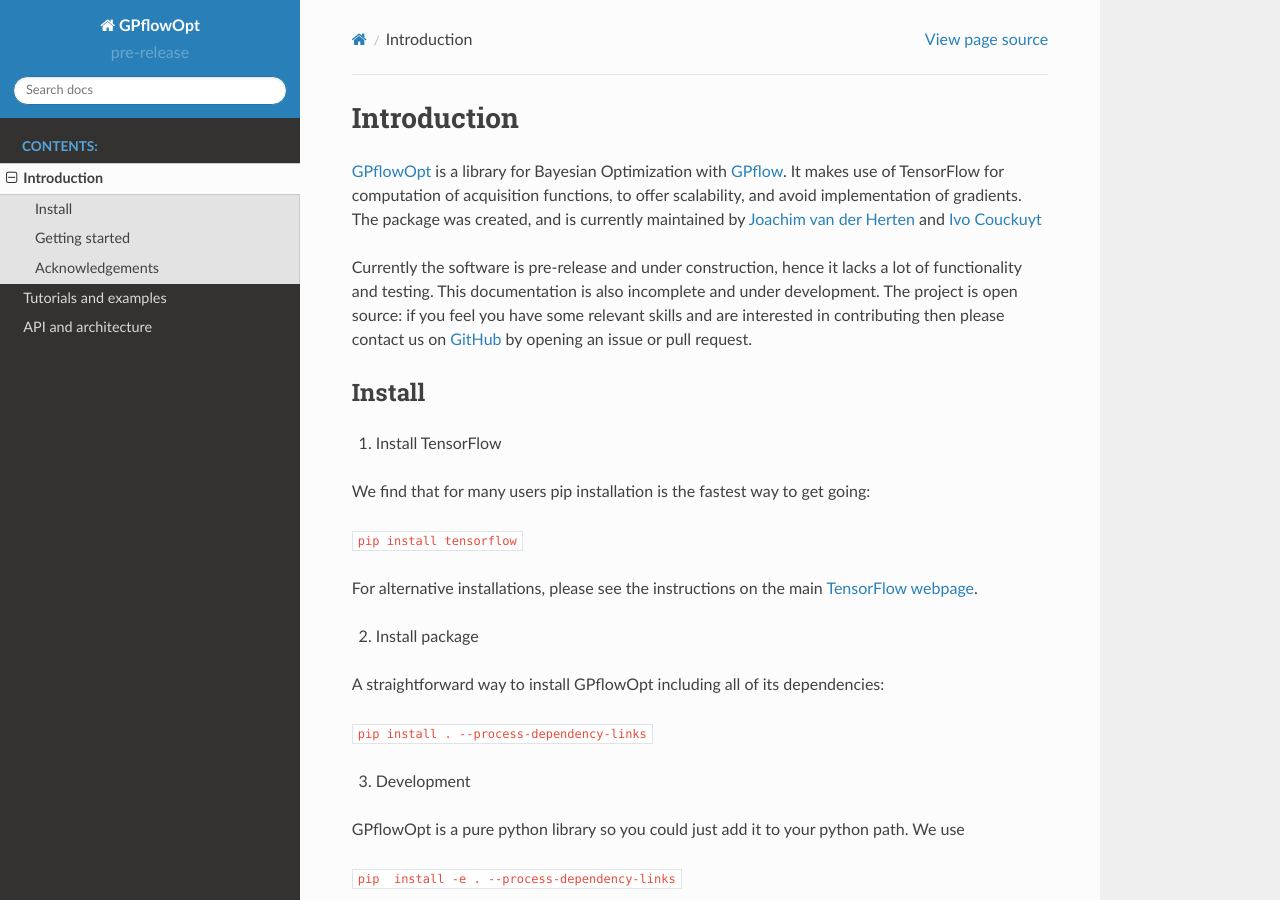
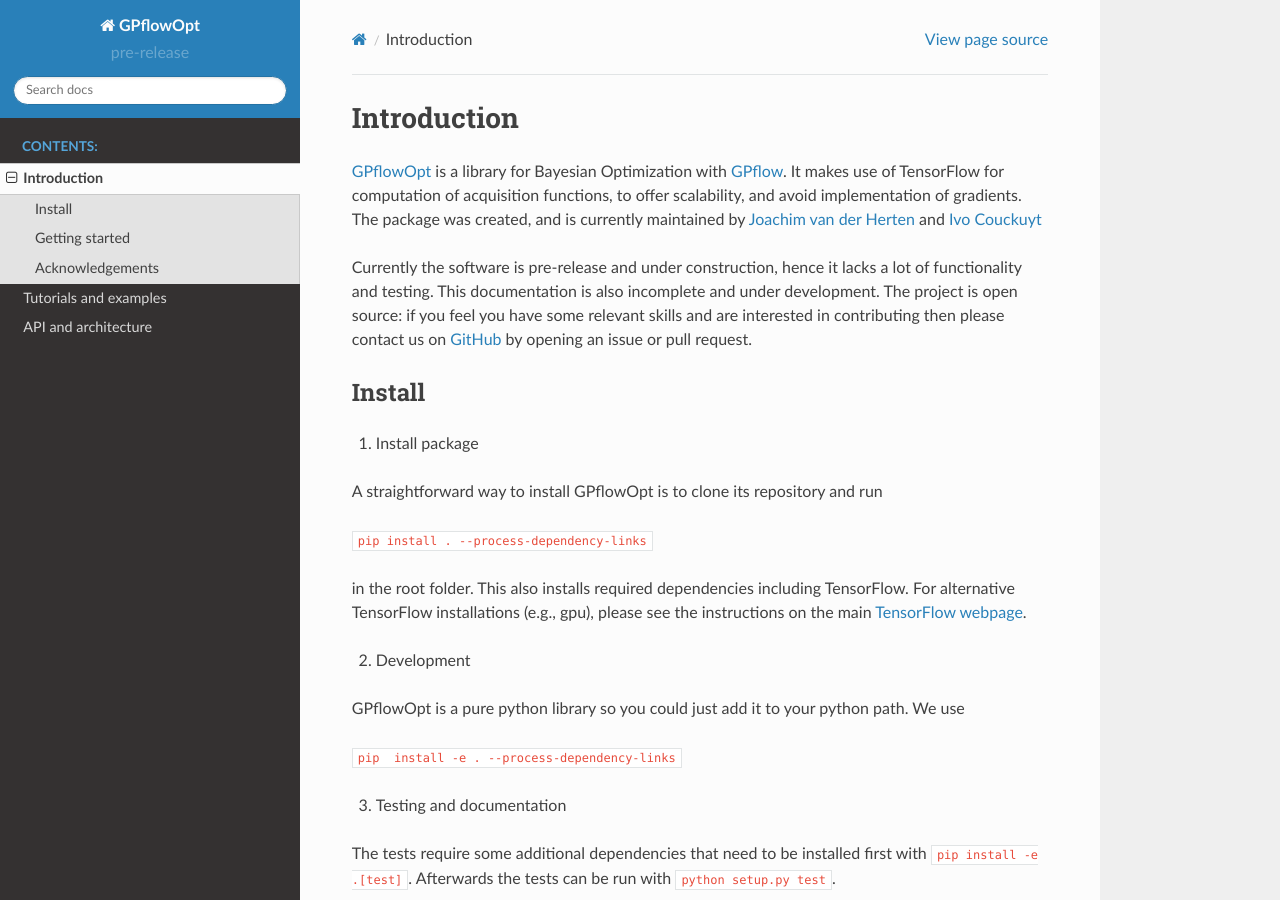
Before and after one commit to GPflow/GPflowOpt, a Sphinx documentation site: the page built from doc/source/intro.rst, in a window 1280 px wide and 900 px high. Built offline with Sphinx 7.4.7 and the Read the Docs theme 2.0.0, drawn with Linux system fonts in a browser that asks for light colours.

Commit message:
Added TF to install_requires if not installed. Adjusted install guide and fixed typos in contributing.md

```diff
--- a/doc/source/intro.rst
+++ b/doc/source/intro.rst
@@ -12,27 +12,22 @@
 
 Install
 --------
-1. Install TensorFlow
+1. Install package
 
-We find that for many users pip installation is the fastest way to get going:
-
-``pip install tensorflow``
-
-For alternative installations, please see the instructions on the main `TensorFlow webpage <https://www.tensorflow.org/install/>`_.
-
-2. Install package
-
-A straightforward way to install GPflowOpt including all of its dependencies:
+A straightforward way to install GPflowOpt is to clone its repository and run
 
 ``pip install . --process-dependency-links``
 
-3. Development
+in the root folder. This also installs required dependencies including TensorFlow.
+For alternative TensorFlow installations (e.g., gpu), please see the instructions on the main `TensorFlow webpage <https://www.tensorflow.org/install/>`_.
+
+2. Development
 
 GPflowOpt is a pure python library so you could just add it to your python path. We use
 
 ``pip  install -e . --process-dependency-links``
 
-4. Testing and documentation
+3. Testing and documentation
 
 The tests require some additional dependencies that need to be installed first with
 ``pip install -e .[test]``. Afterwards the tests can be run with ``python setup.py test``.
```
Also changed, not shown: CONTRIBUTING.md (+6 -6 lines), setup.py (+22 -4 lines).
